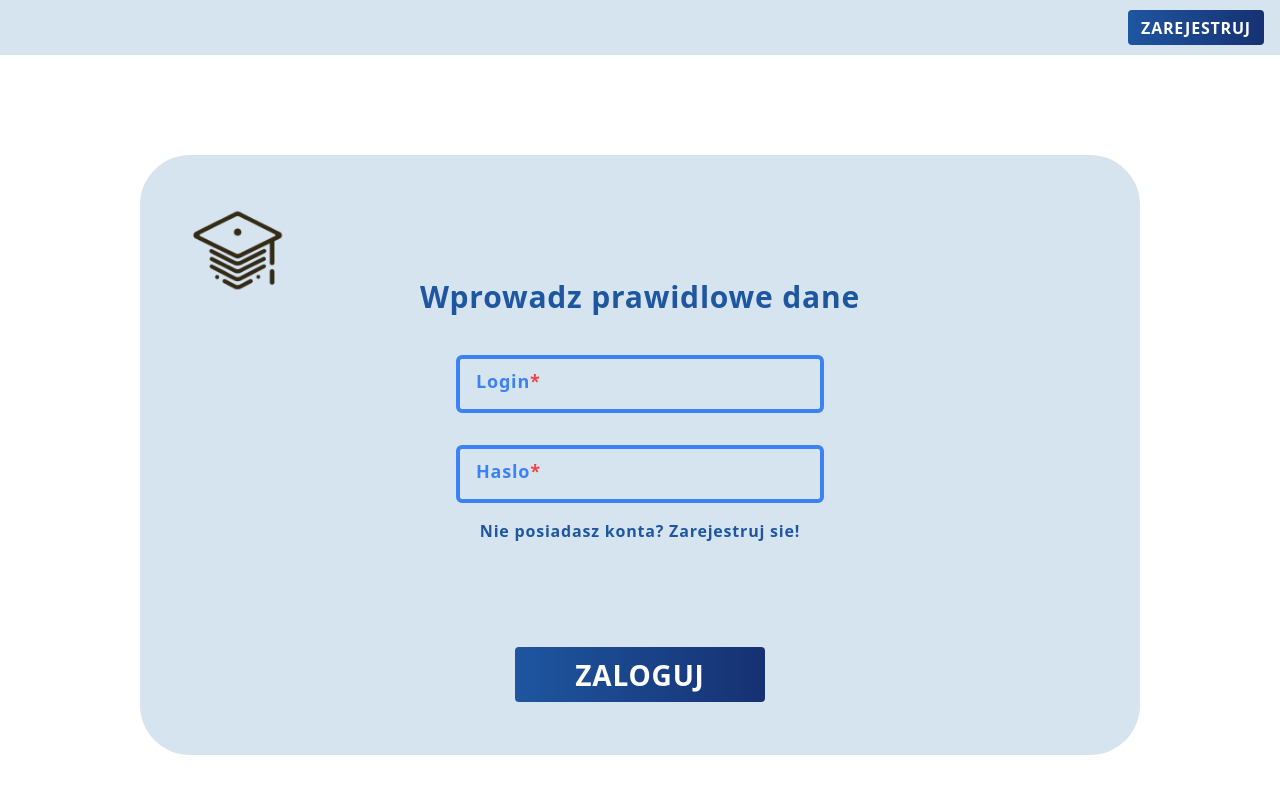
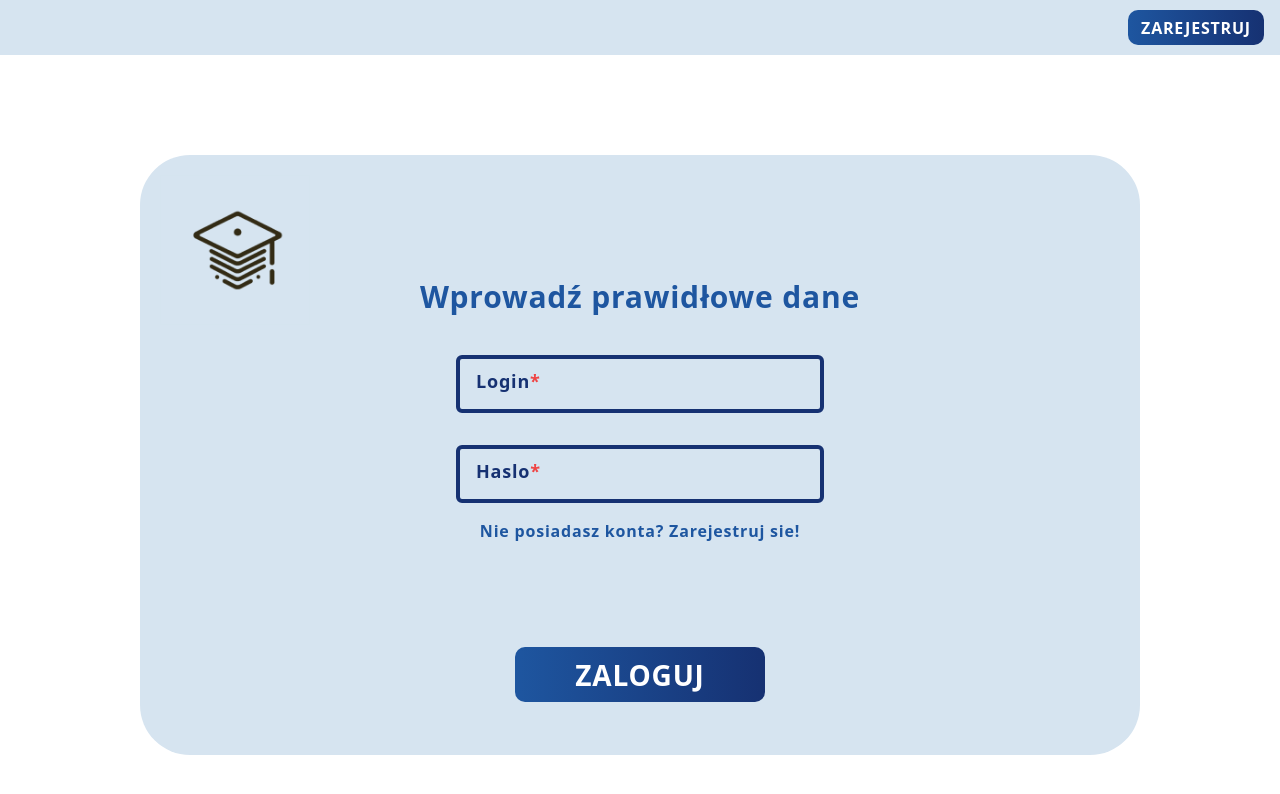
Before and after one commit to matmirowski/gong-web, a React (Create React App) app: page /sign in a window 1280 px wide. Shown: the top 794 px of the page. Built offline with nearby package versions, Linux system fonts and the light colour scheme; a web font is replaced by a local one.

Commit message:
Small style adjustments

```diff
--- a/src/components/general/Button.tsx
+++ b/src/components/general/Button.tsx
@@ -18,7 +18,7 @@ export enum ButtonState {
 
 
   const Button: React.FC<ButtonProps> = ({ children, onClick, state, className, width, height, fontSize}) => {
-    const baseClasses = "rounded px-5 py-2.5 font-bold uppercase cursor-pointer outline-none transition-filter duration-300 ease-in-out hover:brightness-90 flex items-center justify-center";
+    const baseClasses = "rounded-[10px] px-5 py-2.5 font-bold uppercase cursor-pointer outline-none transition-filter duration-300 ease-in-out hover:brightness-90 flex items-center justify-center";
     let stateClasses = "";
 
     switch (state) {
--- a/src/components/general/InputField.tsx
+++ b/src/components/general/InputField.tsx
@@ -39,7 +39,7 @@ const InputField: React.FC<InputFieldProps> = ({
 
     return (
         <div style={{ width: `${width}px`, height: `${height}px`, padding: `${padding}px`, position: 'relative', overflow: 'hidden' }}>
-            <div className="relative border-4 border-blue-500 rounded-md" style={{ height: '100%' }}>
+            <div className="relative border-4 border-t-dark-blue rounded-md" style={{ height: '100%' }}>
                 {multiline && !secret ? (
                     <textarea
                         value={value}
@@ -62,7 +62,7 @@ const InputField: React.FC<InputFieldProps> = ({
                 )}
                 <label
                     className={`absolute transition-all text-lg font-bold duration-300 ease-in-out
-                                ${value || isFocused ? '-top-7 left-1  text-blue-500' : 'left-3 top-2 text-blue-500'}`}
+                                ${value || isFocused ? '-top-7 left-1  text-t-dark-blue' : 'left-3 top-2 text-t-dark-blue'}`}
                     style={{ background: 'transparent', padding: '0 4px', zIndex: 10 }}
                 >
                     {text}
--- a/src/components/sign/SignInForm.tsx
+++ b/src/components/sign/SignInForm.tsx
@@ -49,7 +49,7 @@ const SignInForm: React.FC = () => {
     return (
         <div className="flex flex-col items-center justify-center p-4">
             <div className='bg-black my-11'></div>
-            <text className='text-button-light-blue font-extrabold text-3xl'>Wprowadz prawidlowe dane</text>
+            <text className='text-button-light-blue font-black text-3xl'>Wprowadź prawidłowe dane</text>
             <div className='bg-black my-3'></div>
             <InputField
                 text="Login"
```
